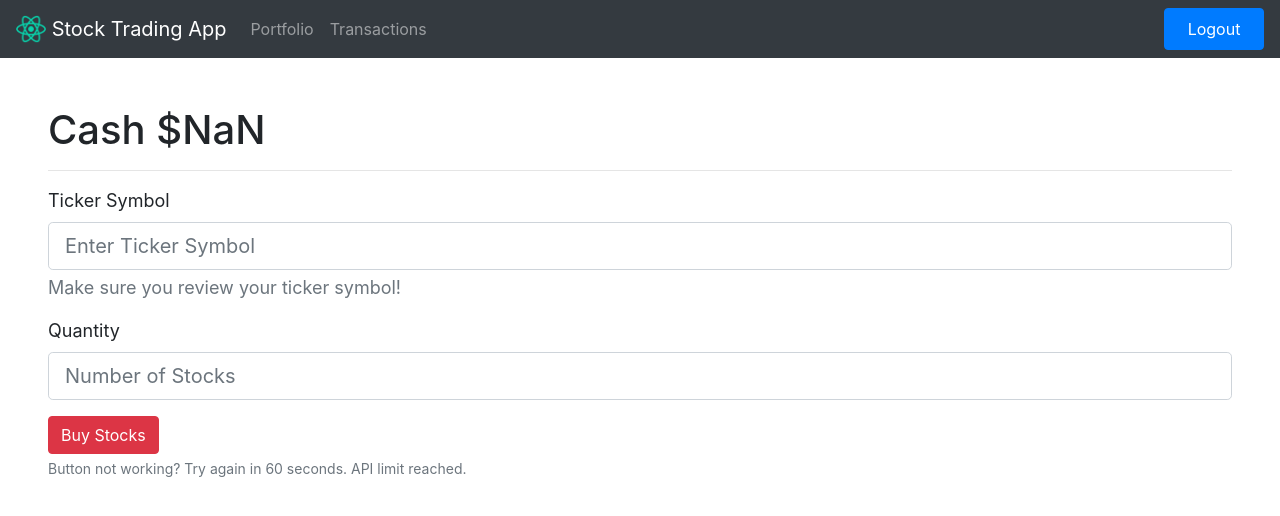
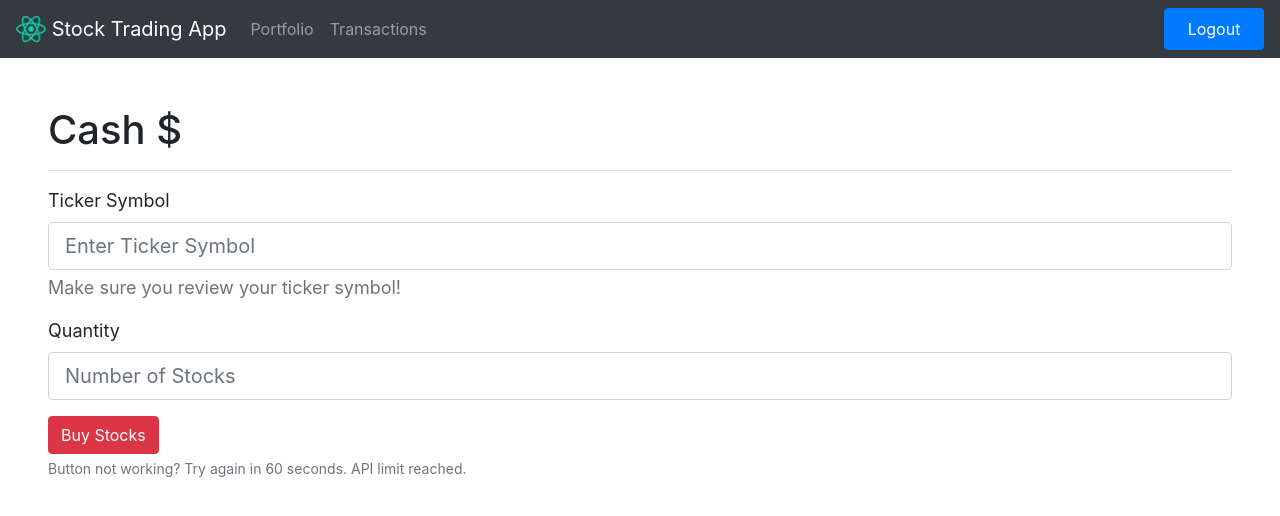
Before and after one commit to Maker-Mark/Stock-Portfolio-App, a React (Create React App) app in the folder Client/stock-app/: page /home in a window 1280 px wide. Shown: the top 516 px of the page. Built offline with nearby package versions, Linux system fonts and the light colour scheme; no server answers; sample sign-in values are in the browser's storage.

Commit message:
Deployed

```diff
--- a/Client/stock-app/src/components/pages/Buy.js
+++ b/Client/stock-app/src/components/pages/Buy.js
@@ -49,7 +49,7 @@ const Buy = props => {
   return (
     <Form className="m-5" onSubmit={onSubmit}>
       <Form.Group controlId="formBasicEmail">
-        <h1> Cash ${parseInt(localStorage.getItem("bal")).toFixed(2)}</h1>
+        <h1> Cash ${localStorage.getItem("bal")}</h1>
         <hr></hr>
         <Form.Label style={{ fontSize: "18px" }}>Ticker Symbol</Form.Label>
 
```
